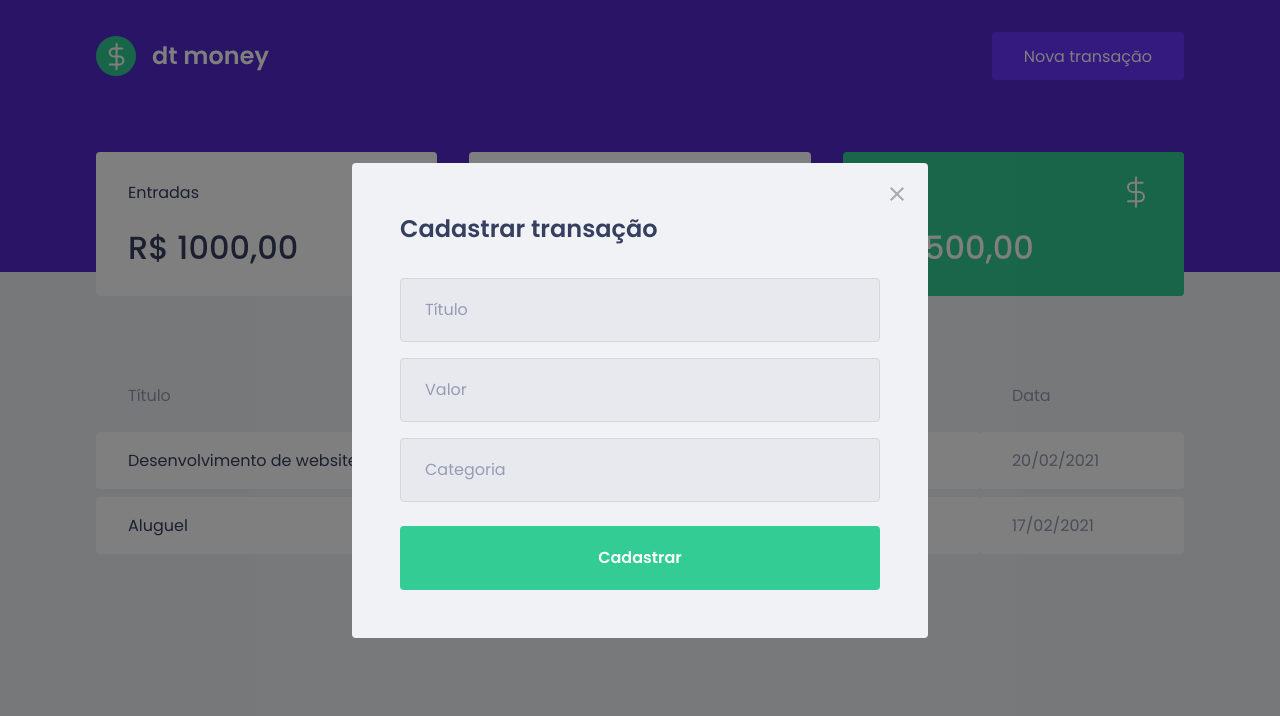
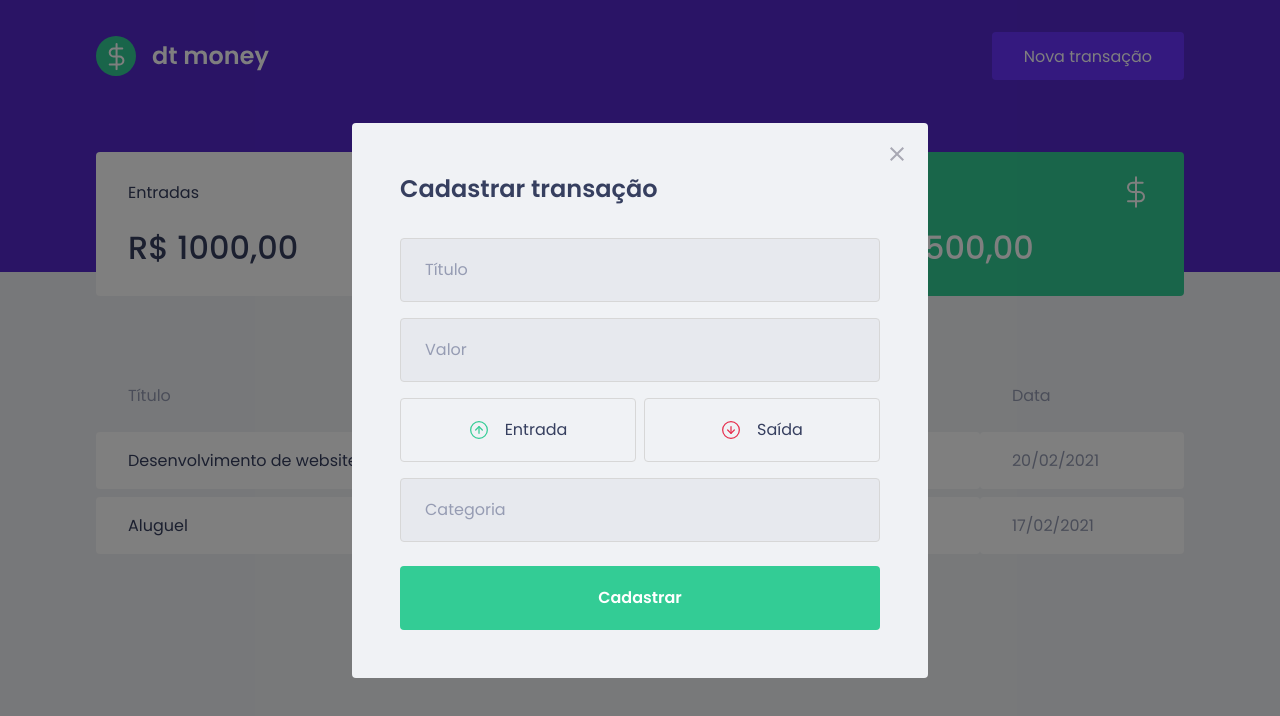
Before and after one commit to rafaelramosdev/ignite-reactjs-chapter-II-dt-money, a React (Vite) app: page / in a window 1280 px wide. Both pictures are taken after a click on the button "Nova transação". Shown: the top 716 px of the page. Built offline with nearby package versions, Linux system fonts and the light colour scheme; what miragejs would draw is missing.

Commit message:
feat: create transaction type buttons

```diff
--- a/src/components/NewTransactionModal/index.tsx
+++ b/src/components/NewTransactionModal/index.tsx
@@ -1,8 +1,10 @@
 import Modal from 'react-modal'
 
+import incomeImg from '../../assets/income.svg';
+import outcomeImg from '../../assets/outcome.svg';
 import closeImg from '../../assets/close.svg'
 
-import { Container } from './styles'
+import { Container, TransactionTypeContainer } from './styles'
 
 interface NewTransactionModalProps {
   isOpen: boolean;
@@ -32,6 +34,22 @@
 
         <input type="number" placeholder="Valor" />
 
+        <TransactionTypeContainer>
+          <button
+            type="button"
+          >
+            <img src={incomeImg} alt="Entrada" />
+            <span>Entrada</span>
+          </button>
+
+          <button
+            type="button"
+          >
+            <img src={outcomeImg} alt="Saída" />
+            <span>Saída</span>
+          </button>
+        </TransactionTypeContainer>
+
         <input placeholder="Categoria" />
 
         <button type="submit">
--- a/src/components/NewTransactionModal/styles.ts
+++ b/src/components/NewTransactionModal/styles.ts
@@ -1,4 +1,6 @@
 import styled from 'styled-components'
+
+import { darken } from 'polished'
 
 export const Container = styled.form`
   h2 {
@@ -54,3 +56,44 @@
     }
   }
 `
+
+export const TransactionTypeContainer = styled.div`
+  margin: 1rem 0;
+
+  display: grid;
+  grid-template-columns: repeat(2, 1fr);
+  gap: 0.5rem;
+
+  button {
+    height: 4rem;
+
+    border: 1px solid #d7d7d7;
+    border-radius: 0.25rem;
+
+    background: transparent;
+
+    display: flex;
+    align-items: center;
+    justify-content: center;
+
+    transition: border-color 0.2s;
+
+    &:hover {
+      border-color: ${darken(0.1, '#d7d7d7')};
+    }
+
+    img {
+      width: 20px;
+      height: 20px;
+    }
+
+    span {
+      display: block; // default is 'inline' so 'margin-top' doesn't work, when 'block', makes 'strong' behave as if it were a 'div'
+
+      margin-left: 1rem;
+      font-size: 1rem;
+
+      color: var(--text-title);
+    }
+  }
+`
```
Lines whose indentation alone changed are shown as unchanged.
